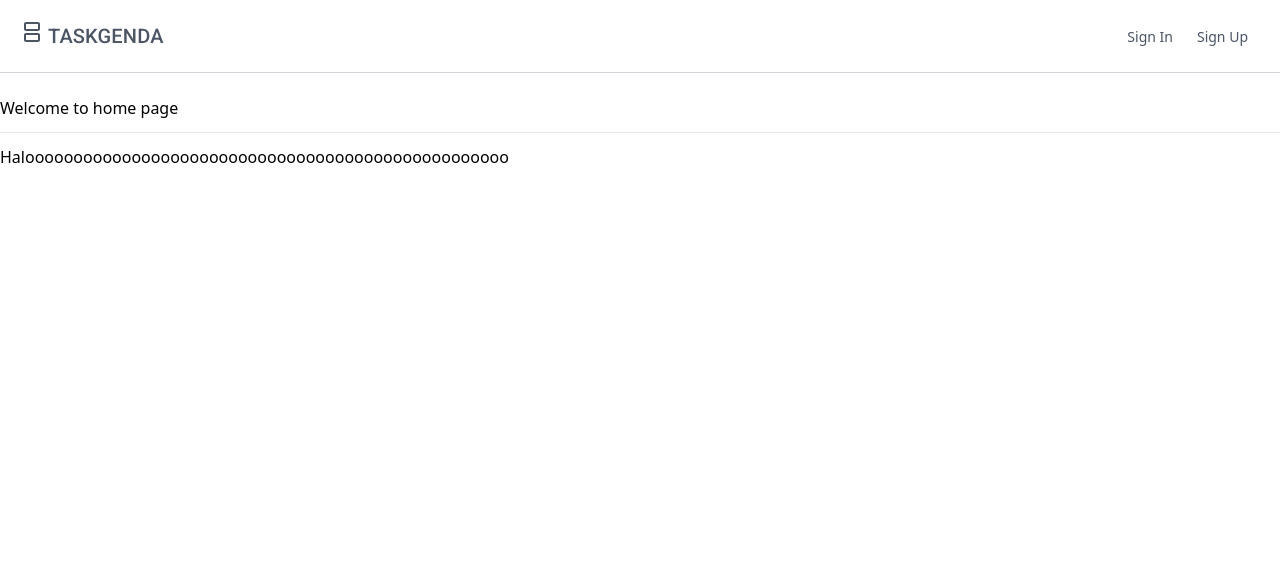
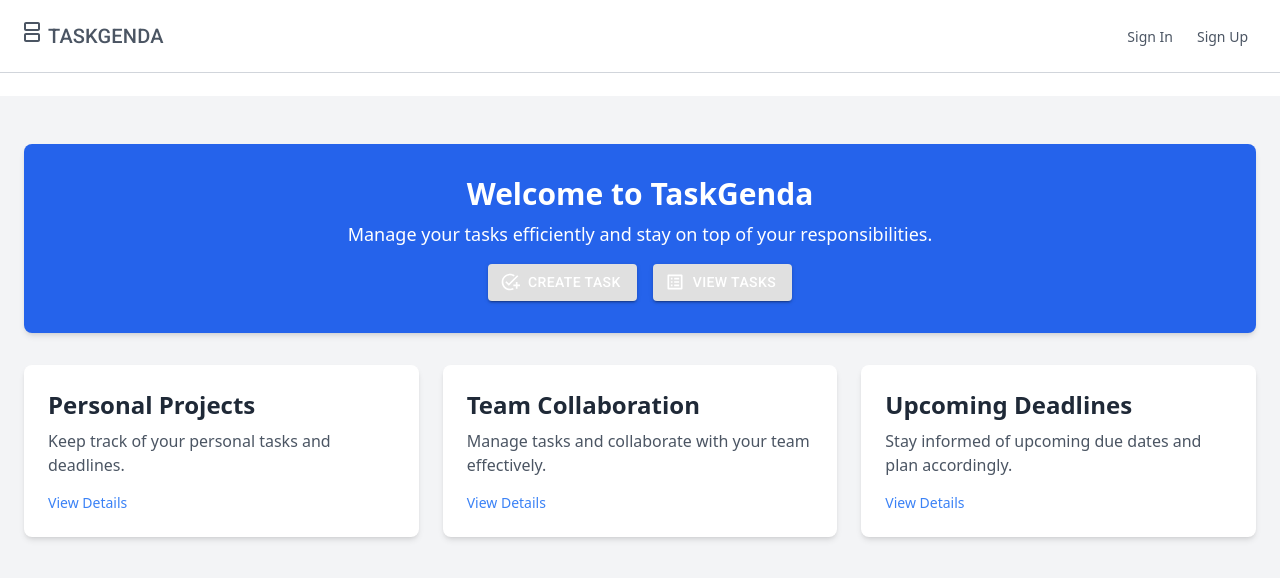
Before and after one commit to chollsak/TaskGenda, a Next.js app: page / in a window 1280 px wide. Shown: the top 578 px of the page. Built offline with nearby package versions, Linux system fonts and the light colour scheme; no server answers.

Commit message:
feat: intregate Profile yield

```diff
--- a/src/app/components/Loading.jsx
+++ b/src/app/components/Loading.jsx
@@ -3,9 +3,9 @@ import { CircularProgress } from '@mui/material';
 
 const LoadingComponent = () => {
   return (
-    <div className="flex justify-center items-start h-screen mt-20">
-      <CircularProgress  className='text-[#00fca8]' size={60} />
-    </div>
+    <div className="flex items-center justify-center h-screen">
+    <img src="/img/loader.gif" alt="Loading" className="w-40" />
+  </div>
   );
 };
 
--- a/src/app/dashboard/page.jsx
+++ b/src/app/dashboard/page.jsx
@@ -6,6 +6,7 @@ import { useRouter } from 'next/navigation';
 import Navbar from '../components/Navbar';
 import Card from '../components/Card';
 import { Box } from '@mui/material';
+import LoadingComponent from '../components/Loading';
 
 function WelcomePage() {
   const { data: session, status } = useSession();
@@ -69,7 +70,7 @@ function WelcomePage() {
   }, [session?.user?.email, status]);
 
   if (loading) {
-    return <div>Loading...</div>;
+    return <div><LoadingComponent/></div>;
   }
 
   if (error) {
@@ -79,7 +80,7 @@ function WelcomePage() {
   return (
     <div>
       <Navbar session={session} />
-      <div className="container mx-auto">
+      <div className="container mx-auto mb-10">
         <h5 className="text-3xl my-3">Welcome, {session?.user?.name}</h5>
         <p>Email: {session?.user?.email}</p>
         <hr className="my-3" />
--- a/src/app/layout.js
+++ b/src/app/layout.js
@@ -14,7 +14,7 @@ const geistMono = localFont({
 });
 
 export const metadata = {
-  title: "Create Next App",
+  title: "TaskGenda - Full Option Task management",
   description: "Generated by create next app",
 };
 
--- a/src/app/page.jsx
+++ b/src/app/page.jsx
@@ -1,19 +1,69 @@
-
-'use client'
-import Navbar from "./components/Navbar";
-import { useSession } from "next-auth/react";
+'use client';
+import Navbar from './components/Navbar';
+import { useSession } from 'next-auth/react';
+import { Button } from '@mui/material';
+import { useRouter } from 'next/navigation';
+import AddTaskIcon from '@mui/icons-material/AddTask';
+import ListAltIcon from '@mui/icons-material/ListAlt';
 
 export default function Home() {
-
-  const {data: session} = useSession()
+  const { data: session } = useSession();
+  const router = useRouter();
 
   return (
-    <main>
-      <Navbar session={session}/>
-      <div className="container mx-auto">
-        <h3>Welcome to home page</h3>
-        <hr className="my-3"/>
-        <p>Haloooooooooooooooooooooooooooooooooooooooooooooooooo</p>
+    <main className="bg-gray-100 min-h-screen">
+      <Navbar session={session} />
+      <div className="container mx-auto px-6 py-12">
+        {/* Welcome Section */}
+        <div className="bg-blue-600 text-white rounded-lg shadow-md p-8 text-center mb-8">
+          <h1 className="text-3xl font-bold mb-2">Welcome to TaskGenda</h1>
+          <p className="text-lg mb-4">
+            Manage your tasks efficiently and stay on top of your responsibilities.
+          </p>
+          {/* Action Buttons */}
+          <div className="flex justify-center space-x-4">
+            <Button
+              variant="contained"
+              color="inherit"
+              className="bg-white text-blue-600 hover:bg-gray-200"
+              startIcon={<AddTaskIcon />}
+              onClick={() => router.push('/tasks')}
+            >
+              Create Task
+            </Button>
+            <Button
+              variant="contained"
+              color="inherit"
+              className="bg-white text-blue-600 hover:bg-gray-200"
+              startIcon={<ListAltIcon />}
+              onClick={() => router.push('/dashboard')}
+            >
+              View Tasks
+            </Button>
+          </div>
+        </div>
+
+        {/* Class Card Style Inspired by Google Classroom */}
+        <div className="grid grid-cols-1 md:grid-cols-2 lg:grid-cols-3 gap-6">
+          {/* Task Card 1 */}
+          <div className="bg-white rounded-lg shadow-md p-6 cursor-pointer hover:shadow-lg transition-shadow duration-300">
+            <h3 className="text-2xl font-semibold text-gray-800 mb-2">Personal Projects</h3>
+            <p className="text-gray-600">Keep track of your personal tasks and deadlines.</p>
+            <div className="mt-4 text-sm text-blue-500 font-medium">View Details</div>
+          </div>
+          {/* Task Card 2 */}
+          <div className="bg-white rounded-lg shadow-md p-6 cursor-pointer hover:shadow-lg transition-shadow duration-300">
+            <h3 className="text-2xl font-semibold text-gray-800 mb-2">Team Collaboration</h3>
+            <p className="text-gray-600">Manage tasks and collaborate with your team effectively.</p>
+            <div className="mt-4 text-sm text-blue-500 font-medium">View Details</div>
+          </div>
+          {/* Task Card 3 */}
+          <div className="bg-white rounded-lg shadow-md p-6 cursor-pointer hover:shadow-lg transition-shadow duration-300">
+            <h3 className="text-2xl font-semibold text-gray-800 mb-2">Upcoming Deadlines</h3>
+            <p className="text-gray-600">Stay informed of upcoming due dates and plan accordingly.</p>
+            <div className="mt-4 text-sm text-blue-500 font-medium">View Details</div>
+          </div>
+        </div>
       </div>
     </main>
   );
```
